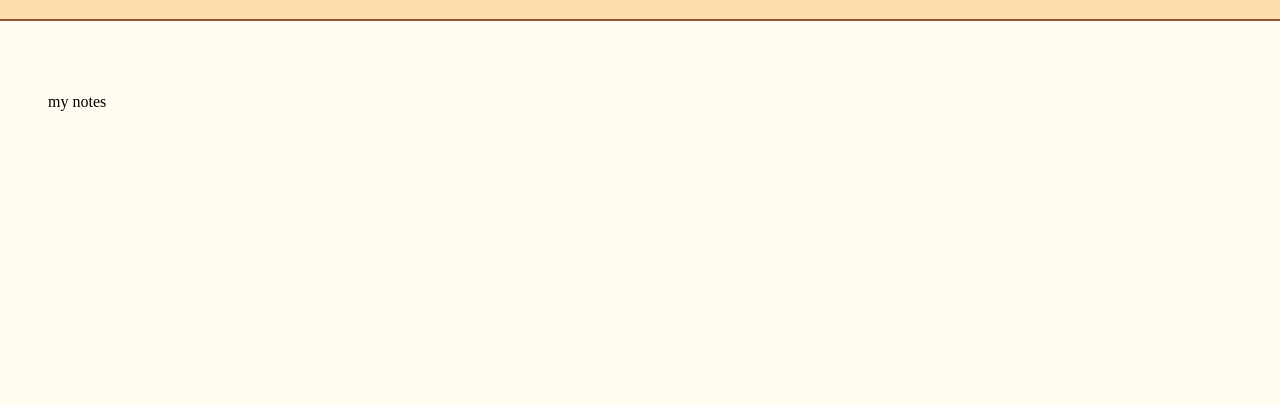
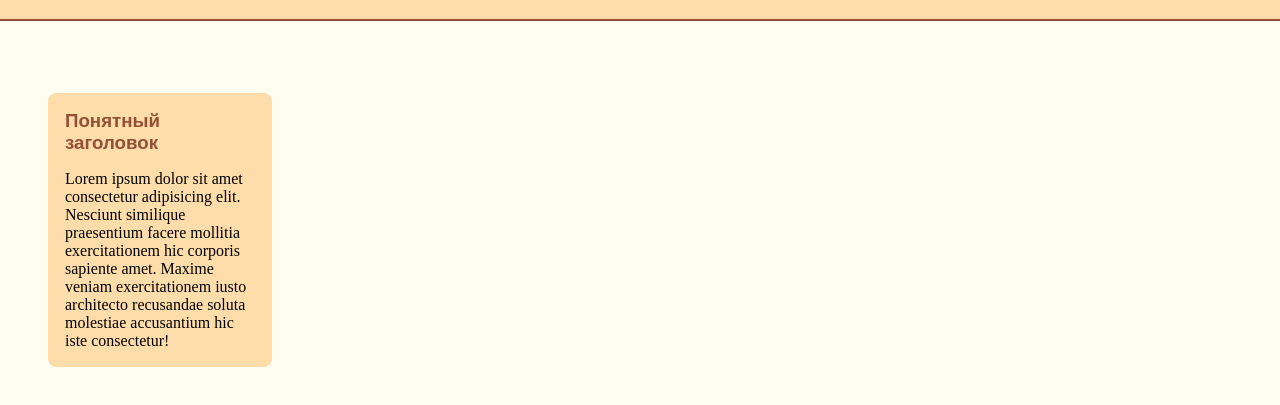
Before and after one commit to YanaBukova/yanote, a plain HTML site: page index.html in a window 1280 px wide. Shown: the part 73-478 px from the top of the page. Drawn offline with Linux system fonts and the light colour scheme.

Commit message:
feat: add styles for note

```diff
--- a/index.html
+++ b/index.html
@@ -10,6 +10,19 @@
     <header class="header">
         <div class="header__logo">YANOTE</div>
     </header>
-    <main class="content">my notes</main>
+    <main class="content">
+        <div class="notes-list">
+            <div class="note">
+                <div class="note__header">
+                    <h3 class="note__title">Понятный заголовок</h3>
+                </div>
+                <div class="note__content">
+                    <p class="note__discription">
+                        Lorem ipsum dolor sit amet consectetur adipisicing elit. Nesciunt similique praesentium facere mollitia exercitationem hic corporis sapiente amet. Maxime veniam exercitationem iusto architecto recusandae soluta molestiae accusantium hic iste consectetur!
+                    </p>
+                </div>
+            </div>
+        </div>
+    </main>
 </body>
 </html>
--- a/styles.css
+++ b/styles.css
@@ -7,6 +7,14 @@
 body {
     margin: 0;
     background-color: var(--cream-light-color);
+}
+
+h3 {
+    margin: 0;
+}
+
+p {
+    margin: 0;
 }
 
 .header {
@@ -31,3 +39,28 @@ body {
 .content {
     margin: 72px 48px 48px 48px;
 }
+
+.note {
+    display: grid;
+    gap: 16px;
+    background-color: var(--cream-color);
+    border: 1px solid var(--cream-color);
+    border-radius: 8px;
+    padding: 16px;
+}
+
+.note:hover {
+    border: 1px solid var(--chocolate-color);
+}
+
+.notes-list {
+    display: grid;
+    grid-auto-flow: column;
+    grid-template-columns: repeat(5, 1fr);
+    gap: 16px;
+}
+
+.note__title {
+    font-family: Gilmer, Arial, Helvetica, sans-serif;
+    color: var(--chocolate-color);
+}
```
